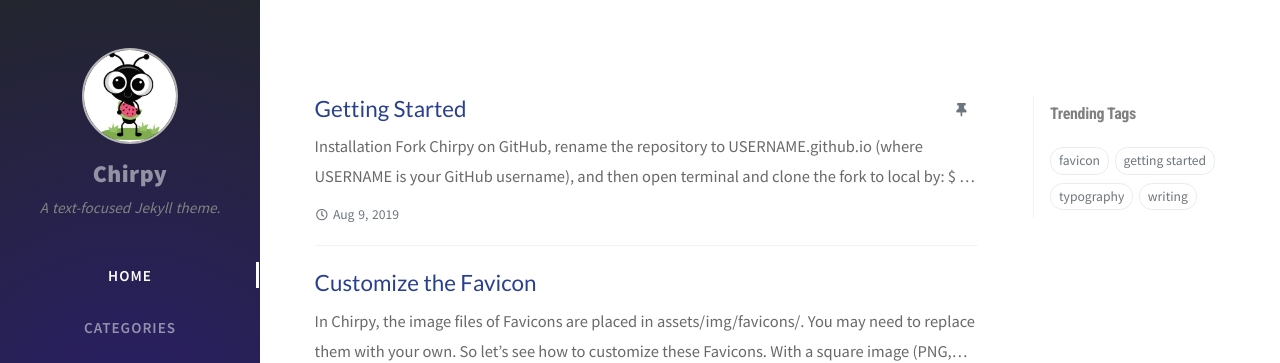
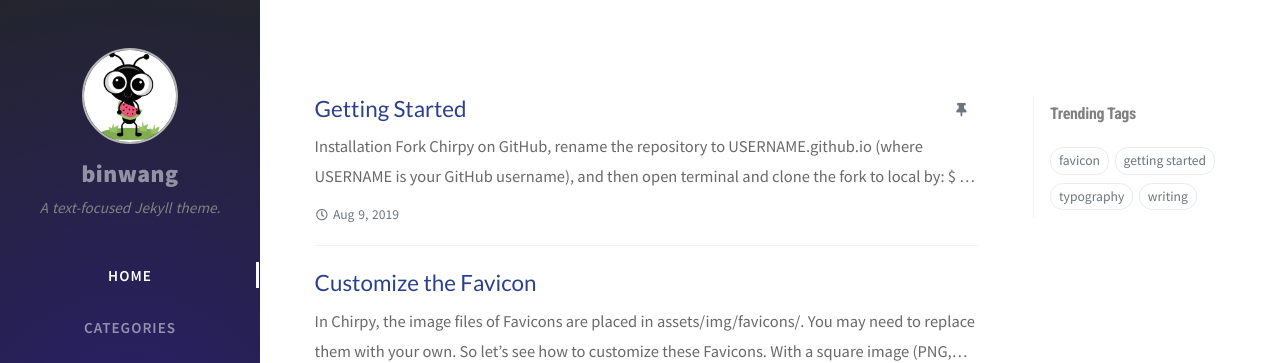
Before and after one commit to bin-wang/bin-wang.github.io, a Jekyll site: the page built from index.html, in a window 1280 px wide. Shown: the top 363 px of the page. Built offline with Jekyll 4.4.1, drawn with Linux system fonts in a browser that asks for light colours; nearby versions of some CDN libraries; the list of posts is cut into pages by our own code; comment, search, counter and statistics services are not loaded.

Commit message:
Update _config.yml

```diff
--- a/_config.yml
+++ b/_config.yml
@@ -8,7 +8,7 @@
 # jekyll-seo-tag settings › https://github.com/jekyll/jekyll-seo-tag/blob/master/docs/usage.md
 #--------------------------
 
-title: Chirpy                          # the main title
+title: binwang                          # the main title
 
 tagline: A text-focused Jekyll theme.  # it will display as the sub-title
 
```
